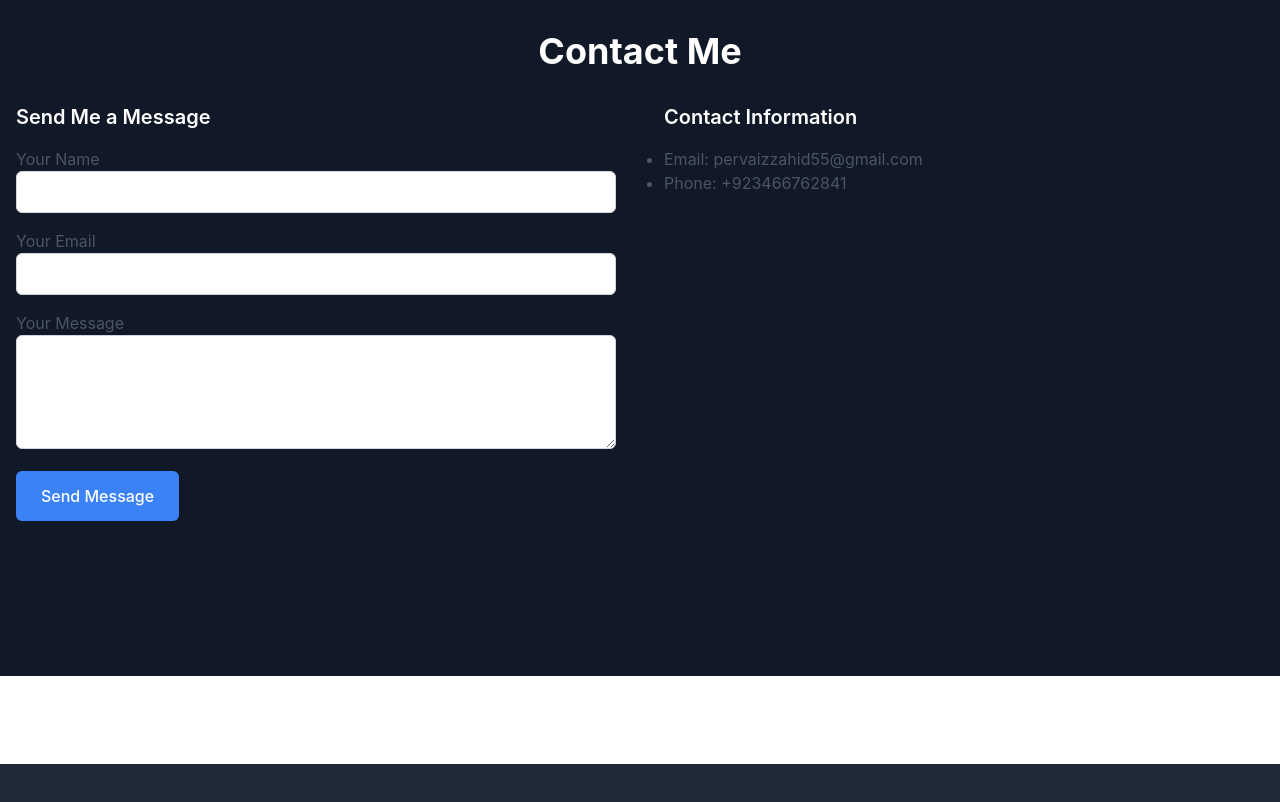
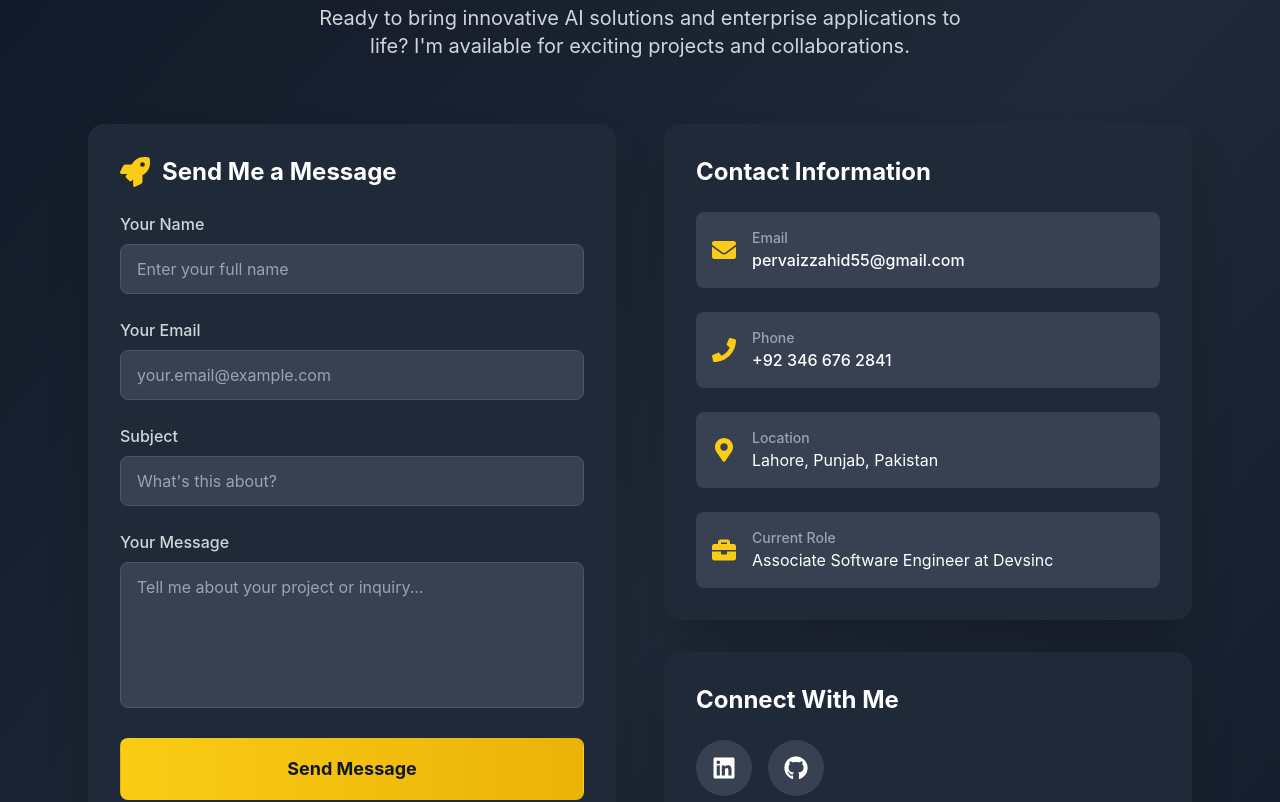
Before and after one commit to zahidprvz/zahidparvizweb, a React (Vite) app: page /contact in a window 1280 px wide. Shown: the part 260-1062 px from the top of the page. Built offline with nearby package versions, Linux system fonts and the light colour scheme.

Commit message:
Update Contact.jsx

```diff
--- a/src/components/Contact.jsx
+++ b/src/components/Contact.jsx
@@ -1,16 +1,16 @@
 import React, { useRef, useState } from 'react';
 import { motion } from 'framer-motion';
 import emailjs from '@emailjs/browser';
-import { FaCheckCircle, FaTimesCircle, FaSpinner } from 'react-icons/fa';
+import { FaCheckCircle, FaTimesCircle, FaSpinner, FaEnvelope, FaPhone, FaMapMarkerAlt, FaLinkedin, FaGithub, FaBriefcase, FaRocket } from 'react-icons/fa';
 
 const Contact = () => {
   const form = useRef();
-  const [loading, setLoading] = useState(false); // To track email sending status
-  const [status, setStatus] = useState(null); // To track success or error status
+  const [loading, setLoading] = useState(false);
+  const [status, setStatus] = useState(null);
 
   const handleSubmit = (event) => {
     event.preventDefault();
-    setLoading(true); // Show loading spinner
+    setLoading(true);
 
     emailjs.sendForm(
       'service_dnx139j',        // Your EmailJS service ID
@@ -19,88 +19,263 @@ const Contact = () => {
       'RzkdNka2Z1Gf5hVrt'       // Your EmailJS public key
     )
       .then((response) => {
-        setLoading(false); // Hide loading spinner
-        setStatus('success'); // Set status to success
-        setTimeout(() => setStatus(null), 5000); // Reset status after 5 seconds
+        setLoading(false);
+        setStatus('success');
+        form.current.reset(); // Reset form after successful submission
+        setTimeout(() => setStatus(null), 5000);
       }, (error) => {
-        setLoading(false); // Hide loading spinner
-        setStatus('error'); // Set status to error
-        setTimeout(() => setStatus(null), 5000); // Reset status after 5 seconds
+        setLoading(false);
+        setStatus('error');
+        setTimeout(() => setStatus(null), 5000);
       });
   };
 
+  const contactInfo = [
+    {
+      icon: <FaEnvelope className="text-2xl text-yellow-400" />,
+      label: "Email",
+      value: "pervaizzahid55@gmail.com",
+      link: "mailto:pervaizzahid55@gmail.com"
+    },
+    {
+      icon: <FaPhone className="text-2xl text-yellow-400" />,
+      label: "Phone",
+      value: "+92 346 676 2841",
+      link: "tel:+923466762841"
+    },
+    {
+      icon: <FaMapMarkerAlt className="text-2xl text-yellow-400" />,
+      label: "Location",
+      value: "Lahore, Punjab, Pakistan",
+      link: null
+    },
+    {
+      icon: <FaBriefcase className="text-2xl text-yellow-400" />,
+      label: "Current Role",
+      value: "Associate Software Engineer at Devsinc",
+      link: null
+    }
+  ];
+
+  const socialLinks = [
+    {
+      icon: <FaLinkedin className="text-2xl" />,
+      label: "LinkedIn",
+      url: "https://www.linkedin.com/in/zahidprvz",
+      color: "hover:text-blue-500"
+    },
+    {
+      icon: <FaGithub className="text-2xl" />,
+      label: "GitHub",
+      url: "https://github.com/zahidprvz",
+      color: "hover:text-gray-400"
+    }
+  ];
+
   return (
     <motion.section
-      className="min-h-screen bg-gray-900 flex justify-center items-center"
+      className="min-h-screen bg-gradient-to-br from-gray-900 via-gray-800 to-gray-900 flex justify-center items-center py-16"
       initial={{ opacity: 0, y: 50 }}
       animate={{ opacity: 1, y: 0 }}
-      transition={{ duration: 0.5 }}
+      transition={{ duration: 0.8 }}
     >
-      <div className="container mx-auto px-4 py-16 w-full">
-        <h2 className="text-3xl md:text-4xl font-bold mb-8 text-center text-white">Contact Me</h2>
+      <div className="container mx-auto px-6 w-full max-w-6xl">
+        <motion.div
+          className="text-center mb-16"
+          initial={{ opacity: 0, y: -30 }}
+          animate={{ opacity: 1, y: 0 }}
+          transition={{ duration: 0.8, delay: 0.2 }}
+        >
+          <h2 className="text-4xl md:text-5xl font-bold mb-4 text-white">
+            Let's Work <span className="text-yellow-400">Together</span>
+          </h2>
+          <p className="text-xl text-gray-300 max-w-2xl mx-auto">
+            Ready to bring innovative AI solutions and enterprise applications to life?
+            I'm available for exciting projects and collaborations.
+          </p>
+        </motion.div>
 
-        <div className="grid grid-cols-1 md:grid-cols-2 gap-12">
-          <div className="space-y-4">
-            <h3 className="text-lg md:text-xl font-semibold text-white">Send Me a Message</h3>
+        <div className="grid grid-cols-1 lg:grid-cols-2 gap-12">
+          {/* Contact Form */}
+          <motion.div
+            className="bg-gray-800 rounded-2xl p-8 shadow-2xl"
+            initial={{ opacity: 0, x: -50 }}
+            animate={{ opacity: 1, x: 0 }}
+            transition={{ duration: 0.8, delay: 0.3 }}
+          >
+            <div className="flex items-center mb-6">
+              <FaRocket className="text-3xl text-yellow-400 mr-3" />
+              <h3 className="text-2xl font-bold text-white">Send Me a Message</h3>
+            </div>
 
             {loading && (
-              <div className="flex justify-center">
-                <FaSpinner className="animate-spin text-blue-500 text-4xl" />
-              </div>
+              <motion.div
+                className="flex justify-center items-center py-8"
+                initial={{ opacity: 0 }}
+                animate={{ opacity: 1 }}
+              >
+                <FaSpinner className="animate-spin text-yellow-400 text-4xl mr-3" />
+                <span className="text-white text-lg">Sending your message...</span>
+              </motion.div>
             )}
 
             {status === 'success' && (
-              <div className="flex justify-center">
               <motion.div
-                  initial={{ scale: 0 }}
-                  animate={{ scale: 1 }}
-                  className="flex items-center space-x-2"
+                className="flex justify-center items-center py-8"
+                initial={{ scale: 0, opacity: 0 }}
+                animate={{ scale: 1, opacity: 1 }}
+                transition={{ type: "spring", stiffness: 500, damping: 30 }}
               >
-                  <FaCheckCircle className="text-green-500 text-4xl" />
-                  <span className="text-white">Message sent successfully!</span>
+                <div className="text-center">
+                  <FaCheckCircle className="text-green-400 text-5xl mx-auto mb-3" />
+                  <h4 className="text-white text-xl font-semibold mb-2">Message Sent Successfully!</h4>
+                  <p className="text-gray-300">Thank you for reaching out. I'll get back to you soon!</p>
+                </div>
               </motion.div>
-              </div>
             )}
 
             {status === 'error' && (
-              <div className="flex justify-center">
               <motion.div
-                  initial={{ scale: 0 }}
-                  animate={{ scale: 1 }}
-                  className="flex items-center space-x-2"
+                className="flex justify-center items-center py-8"
+                initial={{ scale: 0, opacity: 0 }}
+                animate={{ scale: 1, opacity: 1 }}
+                transition={{ type: "spring", stiffness: 500, damping: 30 }}
               >
-                  <FaTimesCircle className="text-red-500 text-4xl" />
-                  <span className="text-white">Failed to send message. Please try again.</span>
+                <div className="text-center">
+                  <FaTimesCircle className="text-red-400 text-5xl mx-auto mb-3" />
+                  <h4 className="text-white text-xl font-semibold mb-2">Failed to Send Message</h4>
+                  <p className="text-gray-300">Please try again or contact me directly via email.</p>
+                </div>
               </motion.div>
-              </div>
             )}
 
             {!loading && !status && (
-              <form ref={form} onSubmit={handleSubmit} className="space-y-4">
+              <form ref={form} onSubmit={handleSubmit} className="space-y-6">
                 <div>
-                  <label htmlFor="name" className="block text-gray-600">Your Name</label>
-                  <input type="text" id="name" name="user_name" className="w-full border border-gray-300 rounded-md px-4 py-2 focus:outline-none focus:border-blue-500" required />
+                  <label htmlFor="name" className="block text-gray-300 font-medium mb-2">Your Name</label>
+                  <input
+                    type="text"
+                    id="name"
+                    name="user_name"
+                    className="w-full bg-gray-700 border border-gray-600 rounded-lg px-4 py-3 text-white focus:outline-none focus:border-yellow-400 focus:ring-2 focus:ring-yellow-400 focus:ring-opacity-20 transition-all duration-300"
+                    placeholder="Enter your full name"
+                    required
+                  />
                 </div>
                 <div>
-                  <label htmlFor="email" className="block text-gray-600">Your Email</label>
-                  <input type="email" id="email" name="user_email" className="w-full border border-gray-300 rounded-md px-4 py-2 focus:outline-none focus:border-blue-500" required />
+                  <label htmlFor="email" className="block text-gray-300 font-medium mb-2">Your Email</label>
+                  <input
+                    type="email"
+                    id="email"
+                    name="user_email"
+                    className="w-full bg-gray-700 border border-gray-600 rounded-lg px-4 py-3 text-white focus:outline-none focus:border-yellow-400 focus:ring-2 focus:ring-yellow-400 focus:ring-opacity-20 transition-all duration-300"
+                    placeholder="your.email@example.com"
+                    required
+                  />
                 </div>
                 <div>
-                  <label htmlFor="message" className="block text-gray-600">Your Message</label>
-                  <textarea id="message" name="message" rows="4" className="w-full border border-gray-300 rounded-md px-4 py-2 focus:outline-none focus:border-blue-500" required></textarea>
+                  <label htmlFor="subject" className="block text-gray-300 font-medium mb-2">Subject</label>
+                  <input
+                    type="text"
+                    id="subject"
+                    name="subject"
+                    className="w-full bg-gray-700 border border-gray-600 rounded-lg px-4 py-3 text-white focus:outline-none focus:border-yellow-400 focus:ring-2 focus:ring-yellow-400 focus:ring-opacity-20 transition-all duration-300"
+                    placeholder="What's this about?"
+                    required
+                  />
                 </div>
-                <button type="submit" className="bg-blue-500 text-white px-6 py-3 rounded-md hover:bg-blue-600 focus:outline-none">Send Message</button>
+                <div>
+                  <label htmlFor="message" className="block text-gray-300 font-medium mb-2">Your Message</label>
+                  <textarea
+                    id="message"
+                    name="message"
+                    rows="5"
+                    className="w-full bg-gray-700 border border-gray-600 rounded-lg px-4 py-3 text-white focus:outline-none focus:border-yellow-400 focus:ring-2 focus:ring-yellow-400 focus:ring-opacity-20 transition-all duration-300 resize-none"
+                    placeholder="Tell me about your project or inquiry..."
+                    required
+                  ></textarea>
+                </div>
+                <motion.button
+                  type="submit"
+                  className="w-full bg-gradient-to-r from-yellow-400 to-yellow-500 text-gray-900 px-8 py-4 rounded-lg font-bold text-lg hover:from-yellow-500 hover:to-yellow-600 focus:outline-none focus:ring-4 focus:ring-yellow-400 focus:ring-opacity-30 transition-all duration-300 transform hover:scale-105"
+                  whileHover={{ scale: 1.02 }}
+                  whileTap={{ scale: 0.98 }}
+                >
+                  Send Message
+                </motion.button>
               </form>
             )}
+          </motion.div>
+
+          {/* Contact Information */}
+          <motion.div
+            className="space-y-8"
+            initial={{ opacity: 0, x: 50 }}
+            animate={{ opacity: 1, x: 0 }}
+            transition={{ duration: 0.8, delay: 0.4 }}
+          >
+            <div className="bg-gray-800 rounded-2xl p-8 shadow-2xl">
+              <h3 className="text-2xl font-bold text-white mb-6">Contact Information</h3>
+              <div className="space-y-6">
+                {contactInfo.map((info, index) => (
+                  <motion.div
+                    key={index}
+                    className="flex items-center space-x-4 p-4 bg-gray-700 rounded-lg hover:bg-gray-650 transition-colors duration-300"
+                    whileHover={{ scale: 1.02 }}
+                  >
+                    {info.icon}
+                    <div>
+                      <p className="text-gray-400 text-sm font-medium">{info.label}</p>
+                      {info.link ? (
+                        <a href={info.link} className="text-white hover:text-yellow-400 transition-colors duration-300">
+                          {info.value}
+                        </a>
+                      ) : (
+                        <p className="text-white">{info.value}</p>
+                      )}
+                    </div>
+                  </motion.div>
+                ))}
+              </div>
             </div>
 
-          <div className="space-y-4">
-            <h3 className="text-lg md:text-xl font-semibold text-white">Contact Information</h3>
-            <ul className="list-disc text-gray-600">
-              <li>Email: pervaizzahid55@gmail.com</li>
-              <li>Phone: +923466762841</li>
+            <div className="bg-gray-800 rounded-2xl p-8 shadow-2xl">
+              <h3 className="text-2xl font-bold text-white mb-6">Connect With Me</h3>
+              <div className="flex space-x-4">
+                {socialLinks.map((social, index) => (
+                  <motion.a
+                    key={index}
+                    href={social.url}
+                    target="_blank"
+                    rel="noopener noreferrer"
+                    className={`flex items-center justify-center w-14 h-14 bg-gray-700 rounded-full text-white ${social.color} transition-all duration-300 hover:scale-110`}
+                    whileHover={{ scale: 1.1, rotate: 5 }}
+                    whileTap={{ scale: 0.9 }}
+                  >
+                    {social.icon}
+                  </motion.a>
+                ))}
+              </div>
+              <p className="text-gray-300 mt-4 leading-relaxed">
+                Follow my journey in AI, robotics, and software engineering.
+                Let's connect and explore opportunities for collaboration!
+              </p>
+            </div>
+
+            <div className="bg-gradient-to-r from-yellow-400 to-yellow-500 rounded-2xl p-8 text-gray-900">
+              <h3 className="text-2xl font-bold mb-4">Ready for Your Next Project?</h3>
+              <p className="text-lg mb-4">
+                I specialize in:
+              </p>
+              <ul className="space-y-2">
+                <li>• Enterprise Software Solutions (Dynamics 365, .NET)</li>
+                <li>• AI/ML Applications (Computer Vision, NLP)</li>
+                <li>• Mobile App Development (Flutter, Cross-platform)</li>
+                <li>• Robotics & Automation Systems</li>
+                <li>• Web Development (React, Backend APIs)</li>
               </ul>
             </div>
+          </motion.div>
         </div>
       </div>
     </motion.section>
```
Lines whose indentation alone changed are shown as unchanged.
